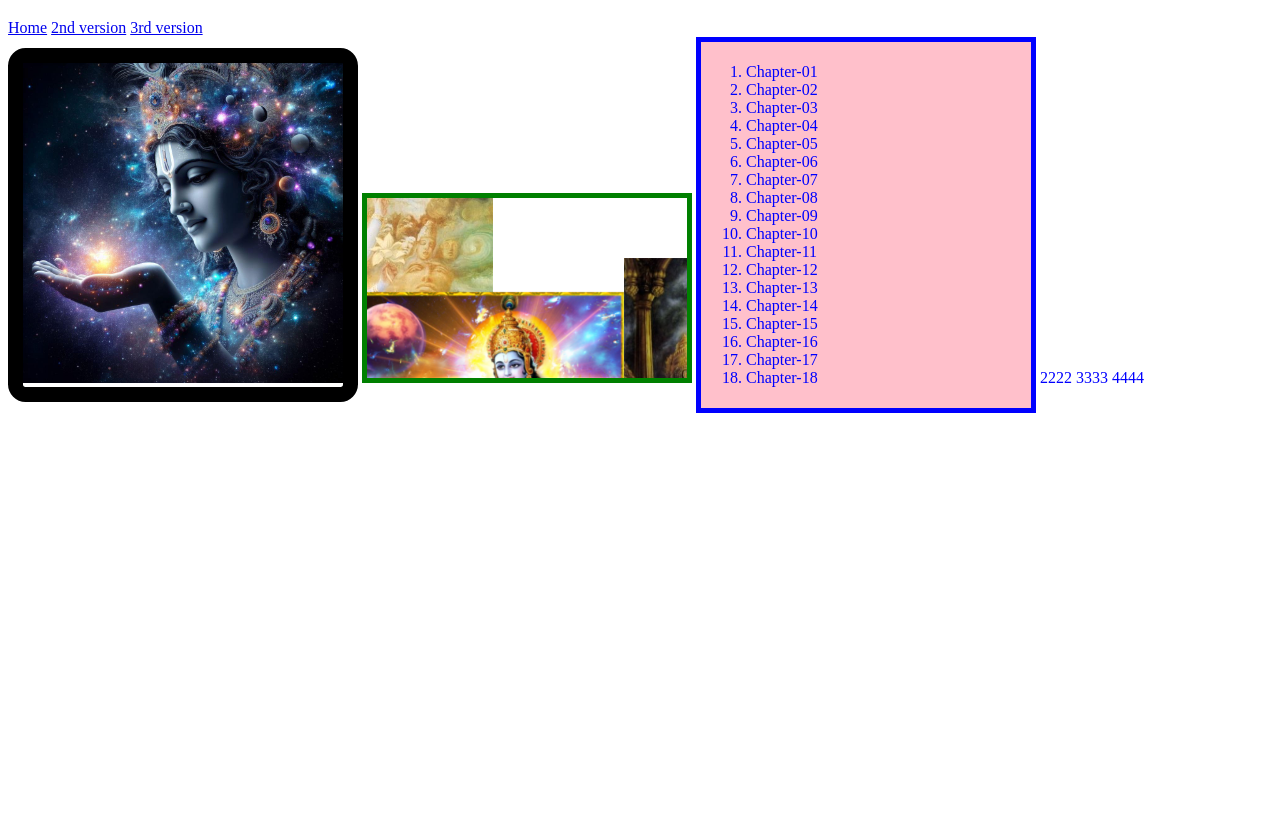
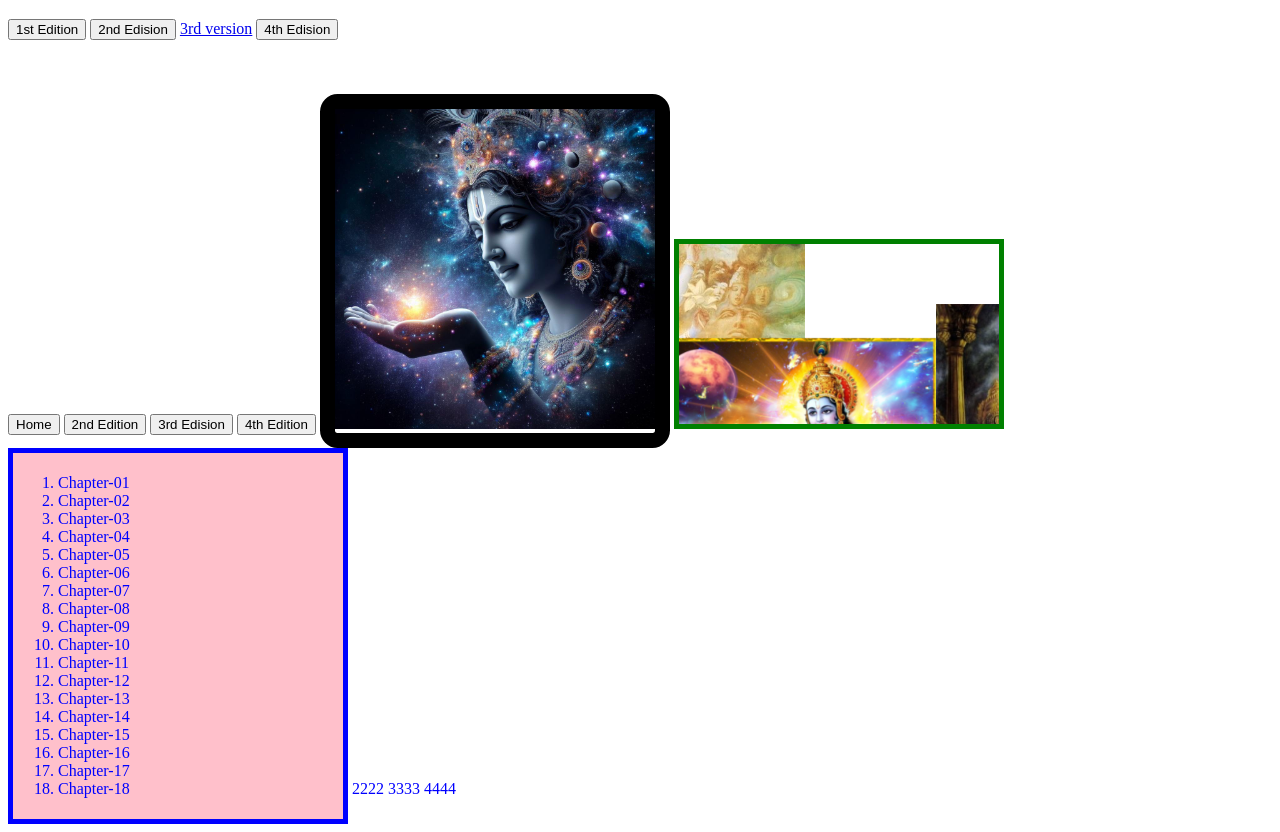
Before and after one commit to riponsarkar21/GitaOnline, a plain HTML site: page index.html in a window 1280 px wide. Shown: the part 61-893 px from the top of the page. Before the commit the page ends 800 px from the top, so only its background shows below. Drawn offline with Linux system fonts and the light colour scheme.

Commit message:
version4 Update index.html

```diff
--- a/index.html
+++ b/index.html
@@ -8,17 +8,24 @@
   <header>
     <h1>Gita Online</h1>
     <div class = "nav-container">
-      <a class = "nav-button" href = "https://riponsarkar21.github.io/GitaOnline">Home</a>
-      <a class = "nav-button" href = "https://riponsarkar21.github.io/GitaOnline/index2.html">2nd version</a>
-      <a class = "nav-button" href = "https://riponsarkar21.github.io/GitaOnline/index3.html">3rd version</a>
+      <button class="nav-button" onclick= "document.locaion ='./index.html'">1st Edition</button>
+      <button class="nav-button" onclick="document.location = './index2.html'">2nd Edision</button>
+      <a class = "nav-button" href = "./index3.html">3rd version</a>
+      <button class="nav-button" onclick="document.location = './button.html'">4th Edision</button>
     </div>
   </header>
 
+  <br>
+  <br>
+  <br>
+  <button class = "nav-button" onclick = "document.location ='./index.html'">Home</button>
+  <button class = "nav-button" onclick = "document.location ='./index2.html'">2nd Edition</button>
+  <button class = "nav-button" onclick = "document.location ='./index3.html'">3rd Edision</button>
+  <button class = "nav-button" onclick = "document.location ='./buttton.html'">4th Edition</button>
   <!-- ---------------------------------------- Banner Start --------------------------------------------- -->
   <div class="gita-banner">
 
     <img class = "image_size" src ="Lord Krishna as the cosmic god.jpg">
-
 
   </div>
 
@@ -36,7 +43,7 @@
 
       </div>
 
-    </div> <!-- Carousel-->
+    </div>
 
   <!-- ---------------------------------------- Carousel Stop --------------------------------------------- -->
 
```
Lines whose indentation alone changed are shown as unchanged.
